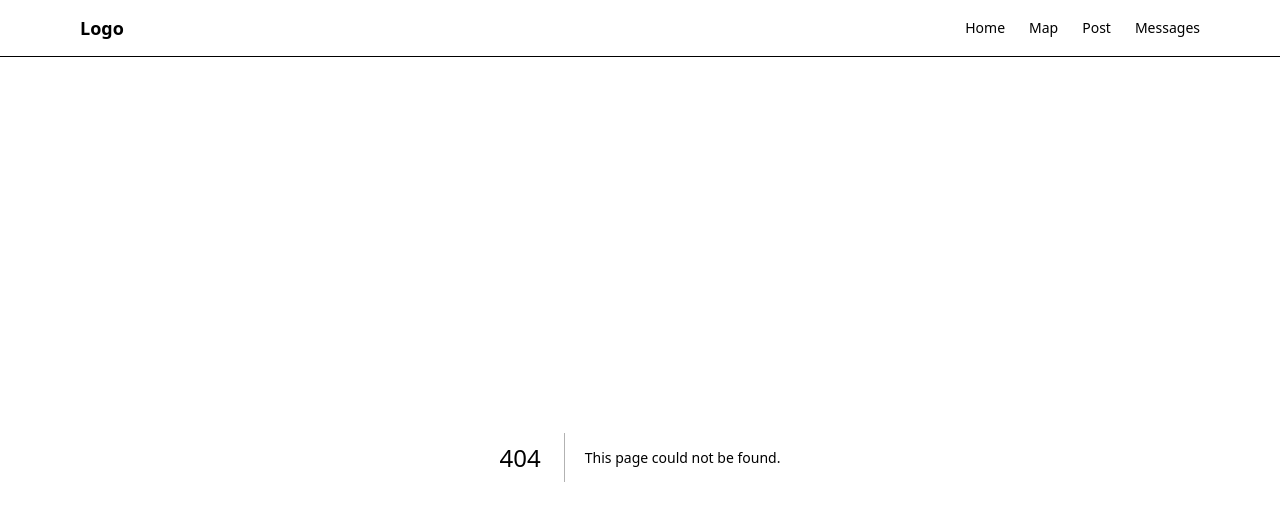
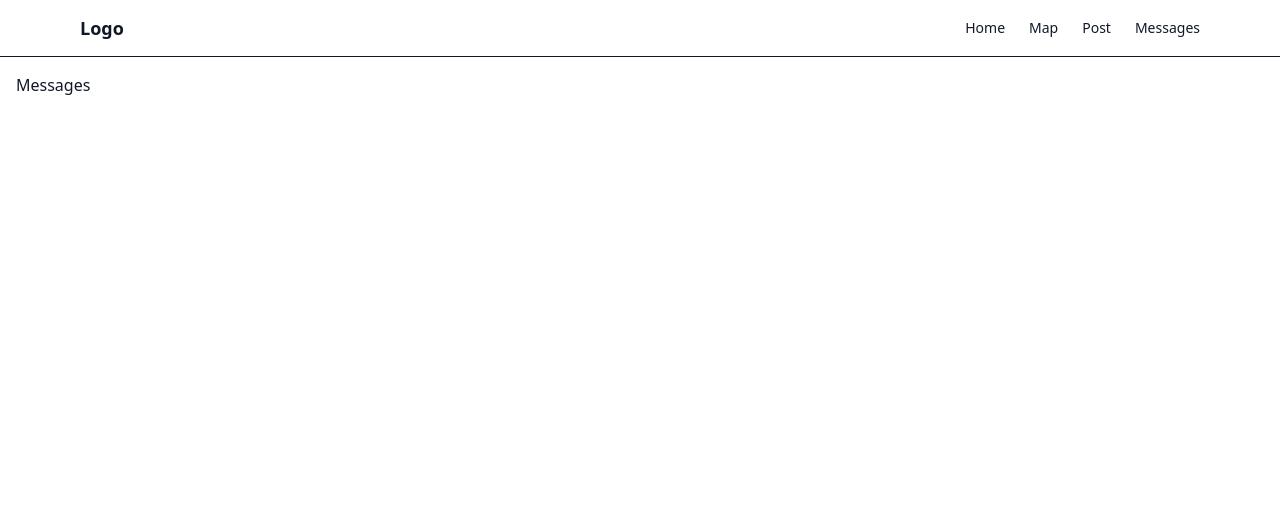
Before and after one commit to jaborov2007/real-eatate-app, a Next.js app: page /messages in a window 1280 px wide. Before the commit this address had no page. Shown: the top 520 px of the page. Built offline with nearby package versions, Linux system fonts and the light colour scheme.

Commit message:
Add files via upload

```diff
--- /dev/null
+++ b/src/app/messages/page.tsx
@@ -0,0 +1,3 @@
+export default function Page() {
+  return <div style={{ padding: 16 }}>Messages</div>;
+}
```
